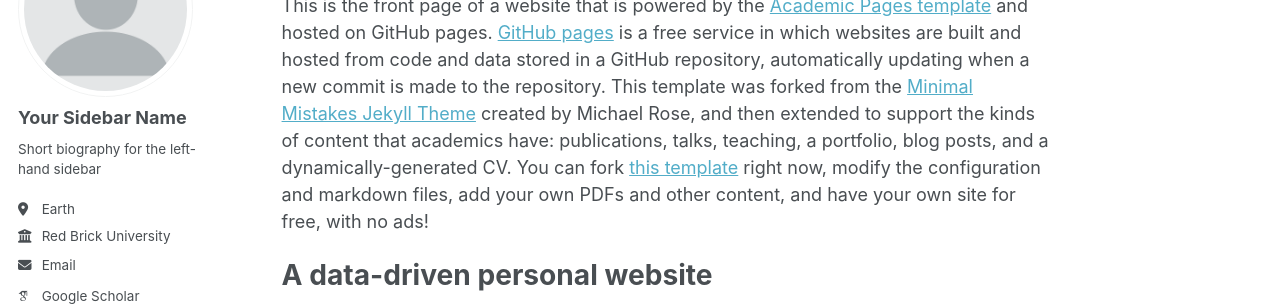
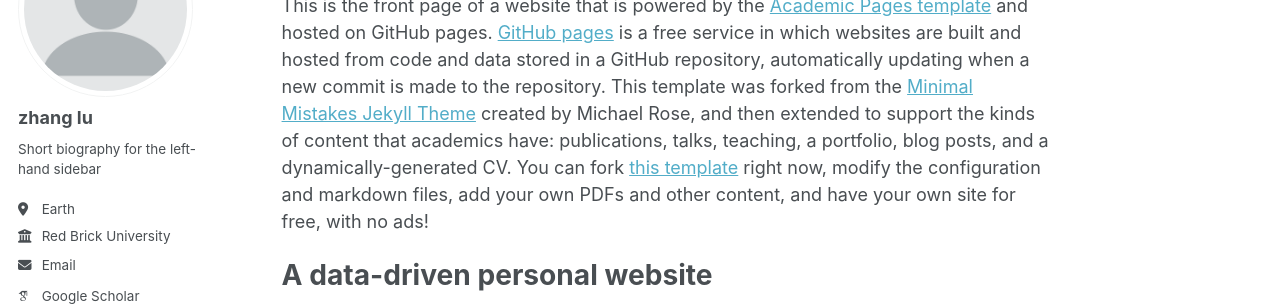
Before and after one commit to xiaolu1211/xiaolu1211.github.io, a Jekyll site: the page built from _pages/about.md, in a window 1280 px wide. Shown: the part 184-490 px from the top of the page. Built offline with Jekyll 4.4.1, drawn with Linux system fonts in a browser that asks for light colours; some web fonts are replaced.

Commit message:
Update _config.yml

```diff
--- a/_config.yml
+++ b/_config.yml
@@ -22,7 +22,7 @@ repository               : "academicpages/academicpages.github.io"
 author:
   # Biographic information
   avatar           : "profile.png"
-  name             : "Your Sidebar Name"
+  name             : "zhang lu"
   pronouns         : # example: "she/her"
   bio              : "Short biography for the left-hand sidebar"
   location         : "Earth"
```
